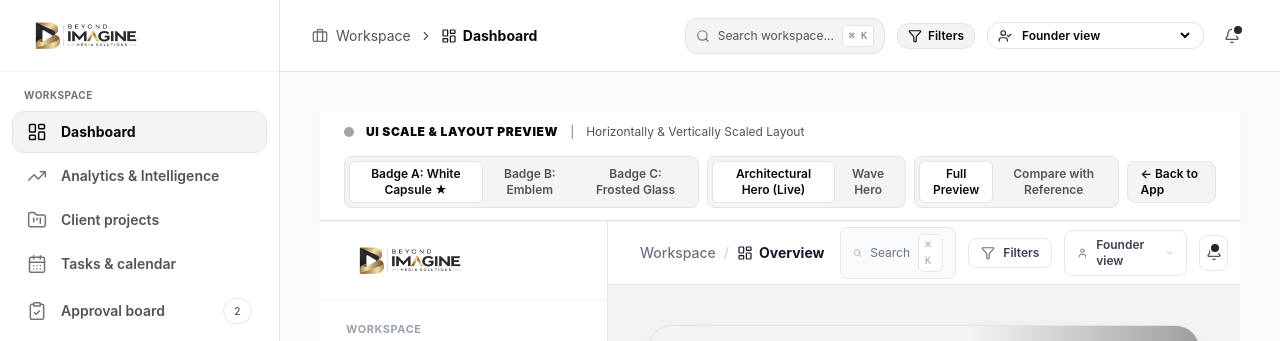
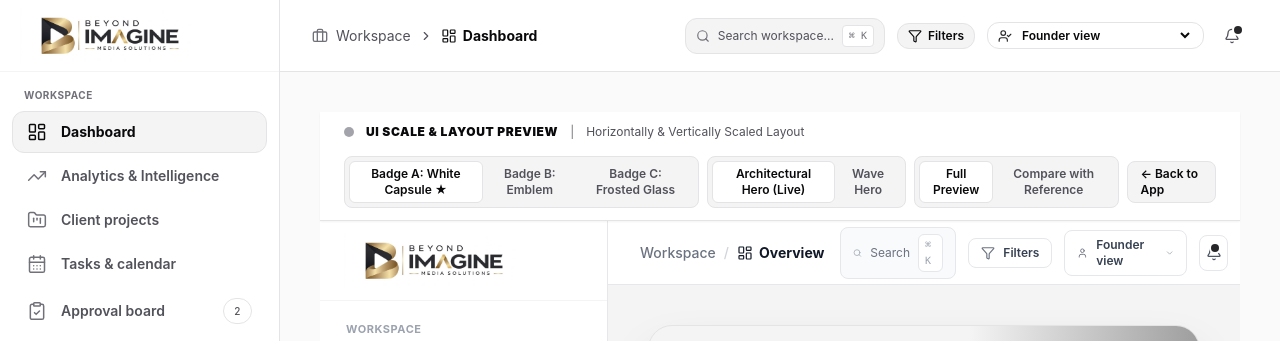
Before and after one commit to shubhamm-18/bim, a Next.js app: page /preview in a window 1280 px wide. Shown: the top 341 px of the page. Built offline with nearby package versions, Linux system fonts and the light colour scheme; grey boxes are pictures that could not be loaded.

Commit message:
style(layout): increase left corner logo size in sidebar and preview

```diff
--- a/src/app/preview/page.tsx
+++ b/src/app/preview/page.tsx
@@ -229,12 +229,12 @@ export default function PreviewPage() {
         <aside className="w-72 shrink-0 bg-white border-r border-[#e5e7eb] flex flex-col justify-between shadow-xs select-none">
           <div>
             {/* Header / Brand */}
-            <div className="h-20 px-6 border-b border-gray-100 flex items-center">
-              <Link href="/" className="block w-full">
+            <div className="h-20 px-5 sm:px-6 border-b border-gray-100 flex items-center">
+              <Link href="/" className="flex items-center w-full">
                 <img
                   src="/images/beyond-imagine-logo.png"
                   alt="Beyond Imagine Media Solutions"
-                  className="h-11 w-auto max-w-full object-contain"
+                  className="h-14 sm:h-[60px] w-auto max-w-full object-contain object-left"
                 />
               </Link>
             </div>
--- a/src/components/layout/Sidebar.tsx
+++ b/src/components/layout/Sidebar.tsx
@@ -77,12 +77,12 @@ export function Sidebar({ onItemClick, className }: SidebarProps) {
       )}
     >
       {/* Brand Header */}
-      <div className="h-topbar px-5 flex items-center border-b border-border-subtle shrink-0">
-        <Link href="/" className="block w-full">
+      <div className="h-topbar px-4 sm:px-5 flex items-center border-b border-border-subtle shrink-0">
+        <Link href="/" className="flex items-center w-full">
           <img
             src="/images/beyond-imagine-logo.png"
             alt="Beyond Imagine Media Solutions"
-            className="h-11 w-auto max-w-full object-contain"
+            className="h-14 sm:h-[60px] w-auto max-w-full object-contain object-left"
           />
         </Link>
       </div>
```
